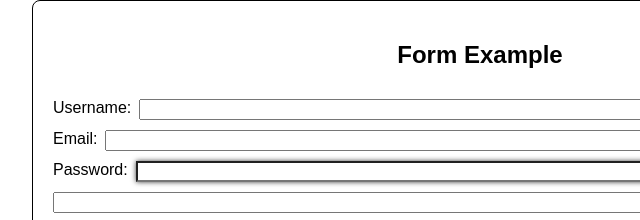
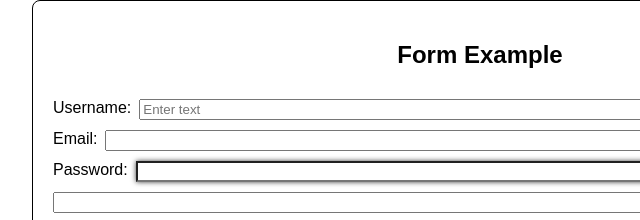
Before and after one commit to vladtymo/HTML-CSS-PD221, a plain HTML site: page 13-forms.html in a window 1280 px wide. Shown: the top 220 px of the page, 160-800 px from the left. Drawn offline with Linux system fonts and the light colour scheme.

Commit message:
Placeholder example.

```diff
--- a/13-forms.html
+++ b/13-forms.html
@@ -83,7 +83,7 @@
 
         <div class="stretch-last">
             <label for="username-input" accesskey="u">Username:</label>
-            <input type="text" id="username-input">
+            <input type="text" id="username-input" placeholder="Enter text">
         </div>
 
         <label class="stretch-last" accesskey="e">
```
